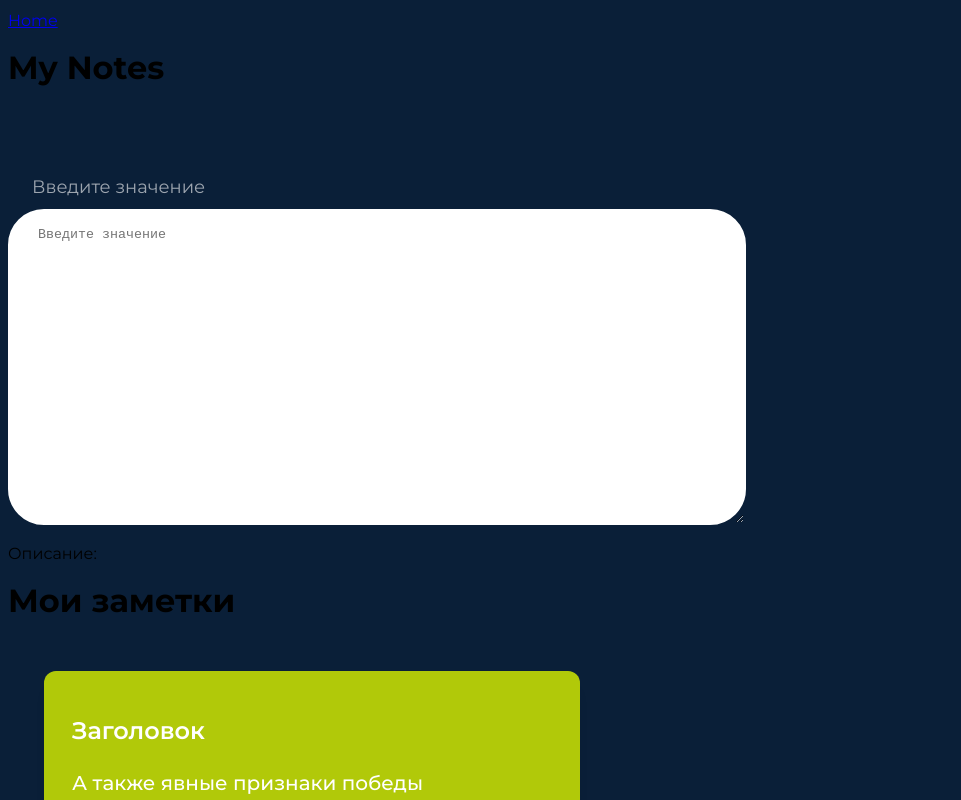
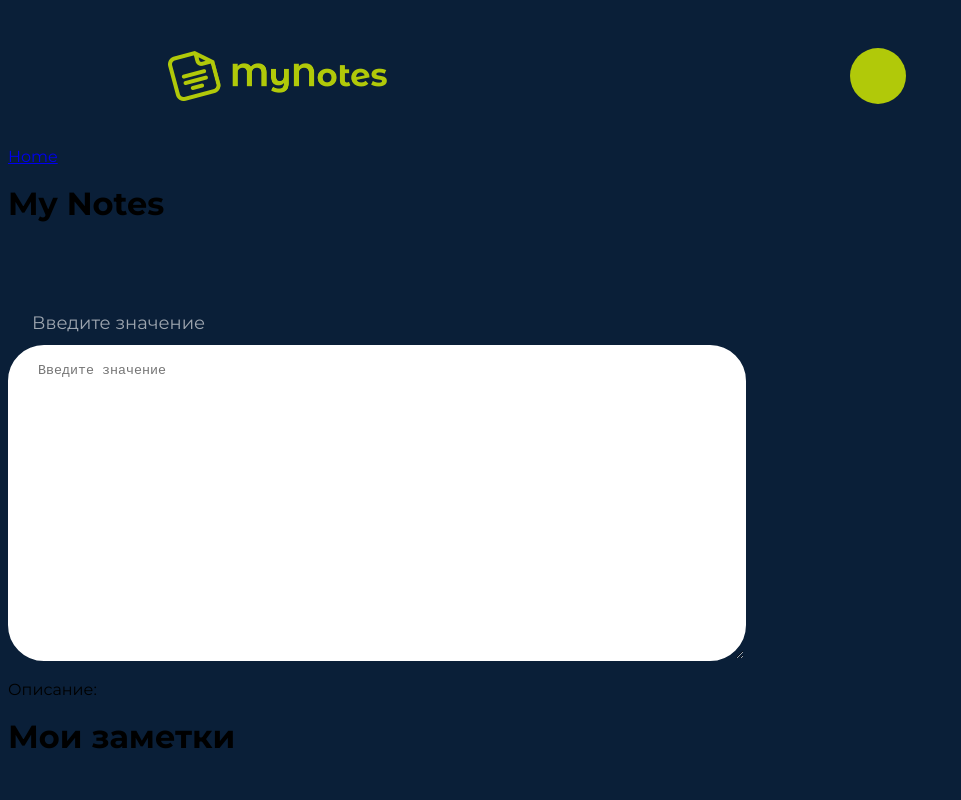
Before and after one commit to 7Hunter7/MyNotes, a Vue app: page / in a window 1280 px wide. Shown: the top 800 px of the page, without its empty margins (0-961 px from the left). Built offline with nearby package versions, Linux system fonts and the light colour scheme.

Commit message:
Added new component 'AppHeader'

```diff
--- a/src/App.vue
+++ b/src/App.vue
@@ -1,4 +1,5 @@
 <template>
+  <AppHeader />
   <header>
     <div class="wrapper">
       <nav>
@@ -29,6 +30,7 @@
 <script setup lang="ts">
 import { ref } from 'vue'
 import { RouterLink, RouterView } from 'vue-router'
+import AppHeader from '@/components/AppHeader.vue'
 import ButtonWithText from '@/components/ButtonWithText.vue'
 import TextareaComponent from '@/components/TextareaComponent.vue'
 import NotesList from '@/components/NotesList.vue'
--- /dev/null
+++ b/src/components/AppHeader.vue
@@ -0,0 +1,54 @@
+<template>
+  <header class="header">
+    <div class="header__container">
+      <img class="header__container_logo" :src="Logo" alt="logo" />
+      <ButtonWithText :isRound="true" :hasText="hasText" @click="emit('login', note.id)">
+        <template #icon>
+          <!-- Иконка входа-->
+          <svg
+            width="34"
+            height="34"
+            viewBox="0 0 34 34"
+            fill="white"
+            xmlns="http://www.w3.org/2000/svg"
+          >
+            <path
+              d="M6.3079 4.54487C5.90926 4.92711 5.89596 5.56013 6.2782 5.95877C6.66044 6.35741 7.29347 6.3707 7.6921 5.98846L6.3079 4.54487ZM7.6921 28.0115C7.29347 27.6293 6.66044 27.6426 6.2782 28.0412C5.89596 28.4399 5.90926 29.0729 6.3079 29.4551L7.6921 28.0115ZM1 16C0.447715 16 0 16.4477 0 17C0 17.5523 0.447715 18 1 18V16ZM23 17L23.7071 17.7071C24.0976 17.3166 24.0976 16.6834 23.7071 16.2929L23 17ZM16.2929 22.2929C15.9024 22.6834 15.9024 23.3166 16.2929 23.7071C16.6834 24.0976 17.3166 24.0976 17.7071 23.7071L16.2929 22.2929ZM17.7071 10.2929C17.3166 9.90237 16.6834 9.90237 16.2929 10.2929C15.9024 10.6834 15.9024 11.3166 16.2929 11.7071L17.7071 10.2929ZM32 17C32 25.3158 25.4872 32 17.5227 32V34C26.6539 34 34 26.3573 34 17H32ZM17.5227 2C25.4872 2 32 8.68416 32 17H34C34 7.64273 26.6539 0 17.5227 0V2ZM7.6921 5.98846C10.2781 3.50887 13.7316 2 17.5227 2V0C13.1867 0 9.2448 1.72879 6.3079 4.54487L7.6921 5.98846ZM17.5227 32C13.7316 32 10.2781 30.4911 7.6921 28.0115L6.3079 29.4551C9.2448 32.2712 13.1867 34 17.5227 34V32ZM1 18H23V16H1V18ZM22.2929 16.2929L16.2929 22.2929L17.7071 23.7071L23.7071 17.7071L22.2929 16.2929ZM23.7071 16.2929L17.7071 10.2929L16.2929 11.7071L22.2929 17.7071L23.7071 16.2929Z"
+            />
+          </svg>
+        </template>
+        <template v-if="hasText">Вход</template>
+      </ButtonWithText>
+    </div>
+  </header>
+</template>
+
+<script setup lang="ts">
+import { computed } from 'vue'
+import ButtonWithText from './ButtonWithText.vue'
+import Logo from '/logo.png'
+
+interface Props {
+  hasText?: boolean
+}
+
+const props = defineProps<Props>()
+const emit = defineEmits(['login'])
+const hasText = computed(() => props.hasText !== false)
+</script>
+
+<style scoped lang="scss">
+.header {
+  width: 100%;
+  padding: 2.5rem 10rem;
+  &__container {
+    display: flex;
+    flex-direction: row;
+    align-items: center;
+    justify-content: space-between;
+    &_logo {
+      height: 50px;
+    }
+  }
+}
+</style>
```
Also changed, not shown: public/logo.png (added).
